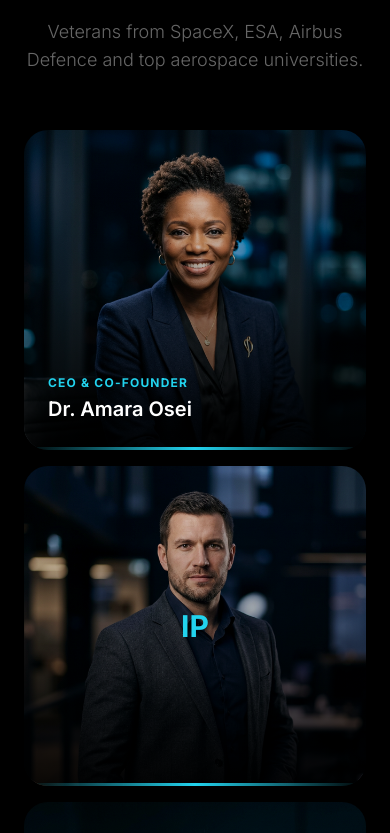
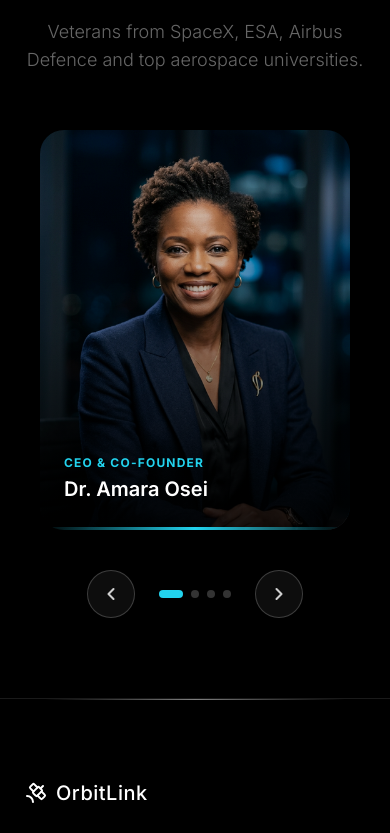
Before and after one commit to kamilbatorowicz/OrbitLink-website, a React (Vite) app: page /about in a window 390 px wide. Shown: the part 1760-2593 px from the top of the page. Built offline with nearby package versions, Linux system fonts and the light colour scheme.

Commit message:
Phase 4 mobile polish: team carousel, globe glows/rockets, and services layout fixed

```diff
--- a/src/components/AboutPage.tsx
+++ b/src/components/AboutPage.tsx
@@ -54,37 +54,53 @@ function TeamSection() {
                 </p>
             </motion.div>
 
-            {/* Accordion cards row — responsive stacking on mobile */}
-            <div className="flex flex-col md:flex-row gap-4 h-auto md:h-[480px] justify-center items-center">
+            {/* Carousel / Accordion cards row */}
+            <div className="relative flex flex-col items-center">
+                <div className="flex gap-4 h-auto md:h-[480px] justify-center items-center w-full overflow-hidden md:overflow-visible px-4">
                     {team.map((member, i) => {
                         const isActive = activeIdx === i;
+                        const isMobile = typeof window !== 'undefined' && window.innerWidth < 768;
+
+                        // Hide non-active cards on mobile to mimic carousel
+                        if (isMobile && selected !== i) return null;
 
                         return (
                             <motion.div
                                 key={member.name}
                                 className="relative rounded-3xl overflow-hidden cursor-pointer w-full md:flex-shrink-0"
+                                drag={isMobile ? "x" : false}
+                                dragConstraints={{ left: 0, right: 0 }}
+                                onDragEnd={(_, info) => {
+                                    if (isMobile) {
+                                        if (info.offset.x < -50) next();
+                                        else if (info.offset.x > 50) prev();
+                                    }
+                                }}
                                 animate={{
-                                width: typeof window !== 'undefined' && window.innerWidth < 768 ? "100%" : (isActive ? 460 : 240),
-                                height: typeof window !== 'undefined' && window.innerWidth < 768 ? 320 : "100%",
+                                    width: isMobile ? "100%" : (isActive ? 460 : 240),
+                                    height: isMobile ? 400 : "100%",
+                                    x: isMobile ? 0 : 0
                                 }}
+                                initial={isMobile ? { opacity: 0, x: 20 } : false}
+                                whileInView={isMobile ? { opacity: 1, x: 0 } : false}
                                 transition={{ duration: 0.5, ease: [0.4, 0, 0.2, 1] }}
-                            onHoverStart={() => setHovered(i)}
-                            onHoverEnd={() => setHovered(null)}
-                            onClick={() => setSelected(i)}
+                                onHoverStart={() => !isMobile && setHovered(i)}
+                                onHoverEnd={() => !isMobile && setHovered(null)}
+                                onClick={() => !isMobile && setSelected(i)}
                             >
                                 {/* Photo background */}
                                 <img
                                     src={member.photo}
                                     alt={member.name}
-                                className="absolute inset-0 w-full h-full object-cover object-top"
+                                    className="absolute inset-0 w-full h-full object-cover object-top pointer-events-none"
                                 />
 
                                 {/* Bottom gradient overlay */}
-                            <div className="absolute inset-0 bg-gradient-to-t from-black/90 via-black/30 to-transparent" />
+                                <div className="absolute inset-0 bg-gradient-to-t from-black/90 via-black/30 to-transparent pointer-events-none" />
 
-                            {/* Monogram — visible when collapsed */}
+                                {/* Monogram — visible when collapsed (desktop only) */}
                                 <motion.div
-                                className="absolute top-1/2 left-1/2 -translate-x-1/2 -translate-y-1/2 text-3xl font-bold pointer-events-none"
+                                    className="absolute top-1/2 left-1/2 -translate-x-1/2 -translate-y-1/2 text-3xl font-bold pointer-events-none hidden md:block"
                                     style={{ color: member.accent }}
                                     animate={{ opacity: isActive ? 0 : 1, scale: isActive ? 0.8 : 1 }}
                                     transition={{ duration: 0.3 }}
@@ -92,11 +108,14 @@ function TeamSection() {
                                     {member.initials}
                                 </motion.div>
 
-                            {/* Name + role — revealed on expand */}
+                                {/* Name + role — revealed on expand (or always on mobile) */}
                                 <motion.div
                                     className="absolute bottom-7 left-6 right-6 pointer-events-none"
-                                animate={{ opacity: isActive ? 1 : 0, y: isActive ? 0 : 10 }}
-                                transition={{ duration: 0.3, delay: isActive ? 0.15 : 0 }}
+                                    animate={{
+                                        opacity: (isActive || isMobile) ? 1 : 0,
+                                        y: (isActive || isMobile) ? 0 : 10
+                                    }}
+                                    transition={{ duration: 0.3, delay: (isActive || isMobile) ? 0.15 : 0 }}
                                 >
                                     <div
                                         className="text-xs font-bold uppercase tracking-widest mb-1.5"
@@ -111,7 +130,7 @@ function TeamSection() {
 
                                 {/* Bottom accent line */}
                                 <div
-                                className="absolute bottom-0 left-0 right-0 h-[3px]"
+                                    className="absolute bottom-0 left-0 right-0 h-[3px] pointer-events-none"
                                     style={{ background: `linear-gradient(90deg, transparent, ${member.accent}, transparent)` }}
                                 />
                             </motion.div>
@@ -119,14 +138,14 @@ function TeamSection() {
                     })}
                 </div>
 
-            {/* Arrow navigation */}
-            <div className="flex items-center justify-center gap-4 mt-8">
+                {/* Arrow navigation — enhanced for mobile */}
+                <div className="flex items-center justify-center gap-6 mt-10 w-full">
                     <button
                         onClick={prev}
-                    className="w-11 h-11 rounded-full border border-white/15 flex items-center justify-center text-white/60 hover:text-white hover:border-white/40 hover:bg-white/5 transition-all duration-200"
+                        className="w-12 h-12 rounded-full border border-white/20 bg-white/5 flex items-center justify-center text-white/80 hover:text-white hover:border-white/40 hover:bg-white/10 transition-all duration-200"
                         aria-label="Previous"
                     >
-                    <svg width="18" height="18" fill="none" stroke="currentColor" strokeWidth="2" viewBox="0 0 24 24"><path d="M15 18l-6-6 6-6" strokeLinecap="round" strokeLinejoin="round" /></svg>
+                        <svg width="20" height="20" fill="none" stroke="currentColor" strokeWidth="2.5" viewBox="0 0 24 24"><path d="M15 18l-6-6 6-6" strokeLinecap="round" strokeLinejoin="round" /></svg>
                     </button>
 
                     {/* Dot indicators */}
@@ -148,11 +167,12 @@ function TeamSection() {
 
                     <button
                         onClick={next}
-                    className="w-11 h-11 rounded-full border border-white/15 flex items-center justify-center text-white/60 hover:text-white hover:border-white/40 hover:bg-white/5 transition-all duration-200"
+                        className="w-12 h-12 rounded-full border border-white/20 bg-white/5 flex items-center justify-center text-white/80 hover:text-white hover:border-white/40 hover:bg-white/10 transition-all duration-200"
                         aria-label="Next"
                     >
-                    <svg width="18" height="18" fill="none" stroke="currentColor" strokeWidth="2" viewBox="0 0 24 24"><path d="M9 18l6-6-6-6" strokeLinecap="round" strokeLinejoin="round" /></svg>
+                        <svg width="20" height="20" fill="none" stroke="currentColor" strokeWidth="2.5" viewBox="0 0 24 24"><path d="M9 18l6-6-6-6" strokeLinecap="round" strokeLinejoin="round" /></svg>
                     </button>
+                </div>
             </div>
         </div>
     );
--- a/src/components/ServicesPage.tsx
+++ b/src/components/ServicesPage.tsx
@@ -237,10 +237,23 @@ export default function ServicesPage() {
             <span className="text-transparent bg-clip-text bg-gradient-to-r from-cyan-300 to-blue-400">built for scale</span>
           </h1>
           <div className="w-20 h-[2px] bg-gradient-to-r from-cyan-400 to-blue-500 mx-auto mb-6 shadow-[0_0_10px_rgba(34,211,238,0.5)]" />
-          <p className="text-white/80 md:text-white/60 text-lg md:text-xl font-light leading-relaxed max-w-2xl mx-auto drop-shadow-md mb-12">
+          <p className="text-white/80 md:text-white/60 text-lg md:text-xl font-light leading-relaxed max-w-2xl mx-auto drop-shadow-md mb-12 px-4">
             From broadband for the most remote corners of Earth to enterprise-grade private networks.
             OrbitLink delivers the infrastructure that powers next-generation connectivity.
           </p>
+
+          <div className="flex flex-row items-center justify-center gap-3 w-full px-6 md:px-0">
+            <Link to="/contact" className="flex-1 md:flex-none">
+              <button className="w-full md:w-auto bg-gradient-to-r from-cyan-500 to-blue-600 text-white px-4 md:px-10 py-3.5 md:py-4 rounded-full font-bold text-sm md:text-base hover:shadow-[0_0_20px_rgba(34,211,238,0.4)] transition-all">
+                Contact Sales
+              </button>
+            </Link>
+            <Link to="/missions" className="flex-1 md:flex-none">
+              <button className="w-full md:w-auto px-4 md:px-10 py-3.5 md:py-4 rounded-full font-bold text-sm md:text-base border border-white/20 hover:bg-white/5 transition-all text-white">
+                View Missions
+              </button>
+            </Link>
+          </div>
 
           <motion.div
             initial={{ opacity: 0 }}
@@ -290,17 +303,18 @@ export default function ServicesPage() {
 
             {/* ── Left: text ── */}
             <div className="flex-1 flex flex-col gap-6 max-w-xl">
-              <div className="inline-flex items-center gap-2 px-3 py-1 rounded-full bg-cyan-400/10 border border-cyan-400/25 text-[10px] uppercase tracking-widest font-bold text-cyan-400 w-fit">
-                <span className="w-1.5 h-1.5 rounded-full bg-cyan-400 animate-pulse" />
-                Global Coverage Guaranteed
+              <div className="flex flex-wrap gap-3 mt-10 md:mt-16 mb-12 md:mb-0 justify-center md:justify-start">
+                <span className="flex items-center gap-2 px-4 py-2 rounded-full bg-white/5 border border-white/10 text-[11px] md:text-xs font-medium text-white/70 backdrop-blur-md">
+                  <span className="w-2 h-2 rounded-full bg-cyan-400 animate-pulse"></span>
+                  🌍 Global LEO Network
+                </span>
+                <span className="flex items-center gap-2 px-4 py-2 rounded-full bg-white/5 border border-white/10 text-[11px] md:text-xs font-medium text-white/70 backdrop-blur-md">
+                  🛰️ 648 Satellites
+                </span>
+                <span className="flex items-center gap-2 px-4 py-2 rounded-full bg-white/5 border border-white/10 text-[11px] md:text-xs font-medium text-white/70 backdrop-blur-md">
+                  ⚡ &lt;20ms latency
+                </span>
               </div>
-
-              <h2 className="text-4xl md:text-5xl font-bold tracking-tight text-white leading-tight">
-                Connect to anywhere<br />
-                <span className="text-transparent bg-clip-text bg-gradient-to-r from-cyan-300 to-blue-400">
-                  on Earth, instantly.
-                </span>
-              </h2>
 
               <p className="text-white/50 text-base font-light leading-relaxed">
                 OrbitLink's constellation gives you enterprise-grade satellite connectivity wherever you operate.
```
Also changed, not shown: src/App.tsx (+35 -4 lines). Lines whose indentation alone changed are shown as unchanged.
